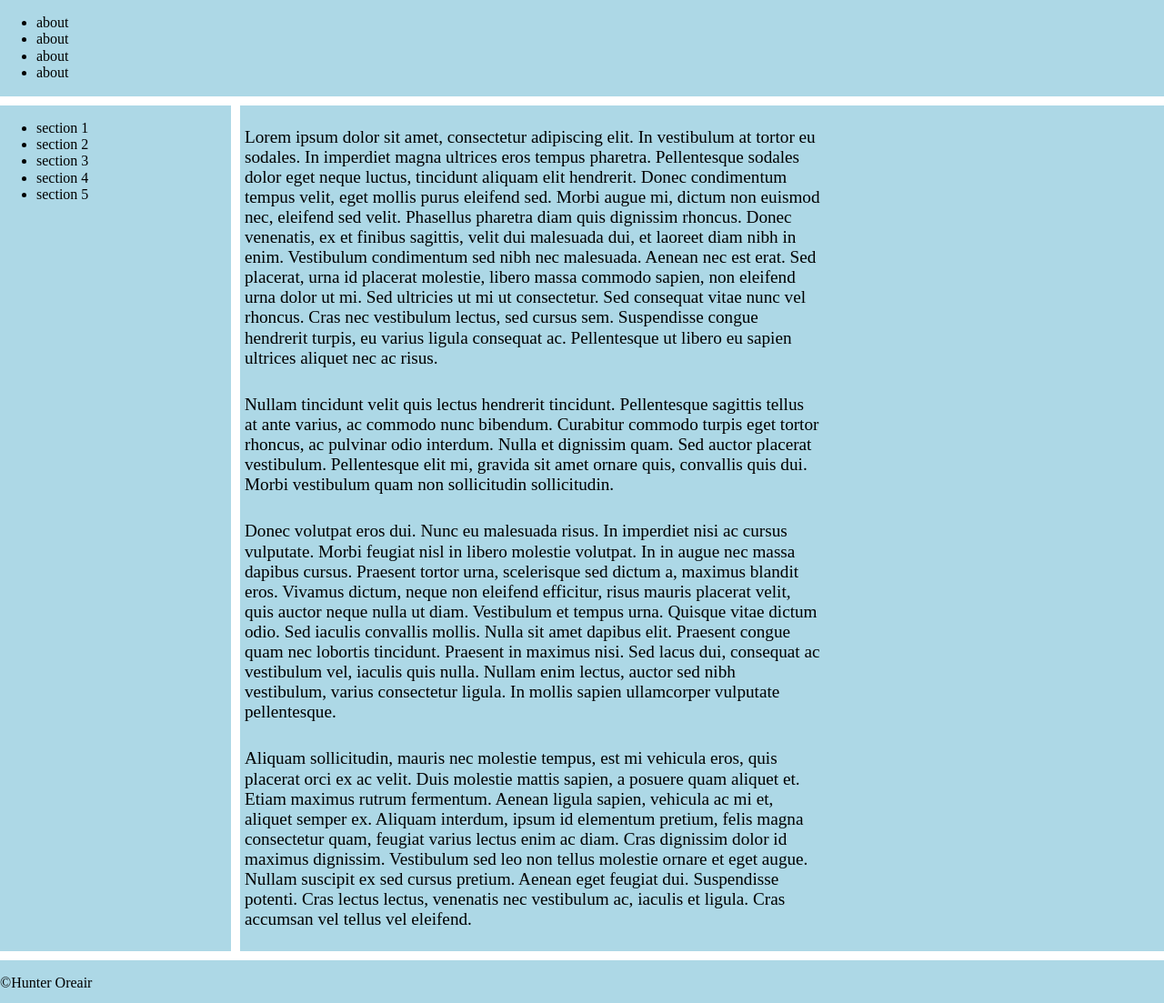
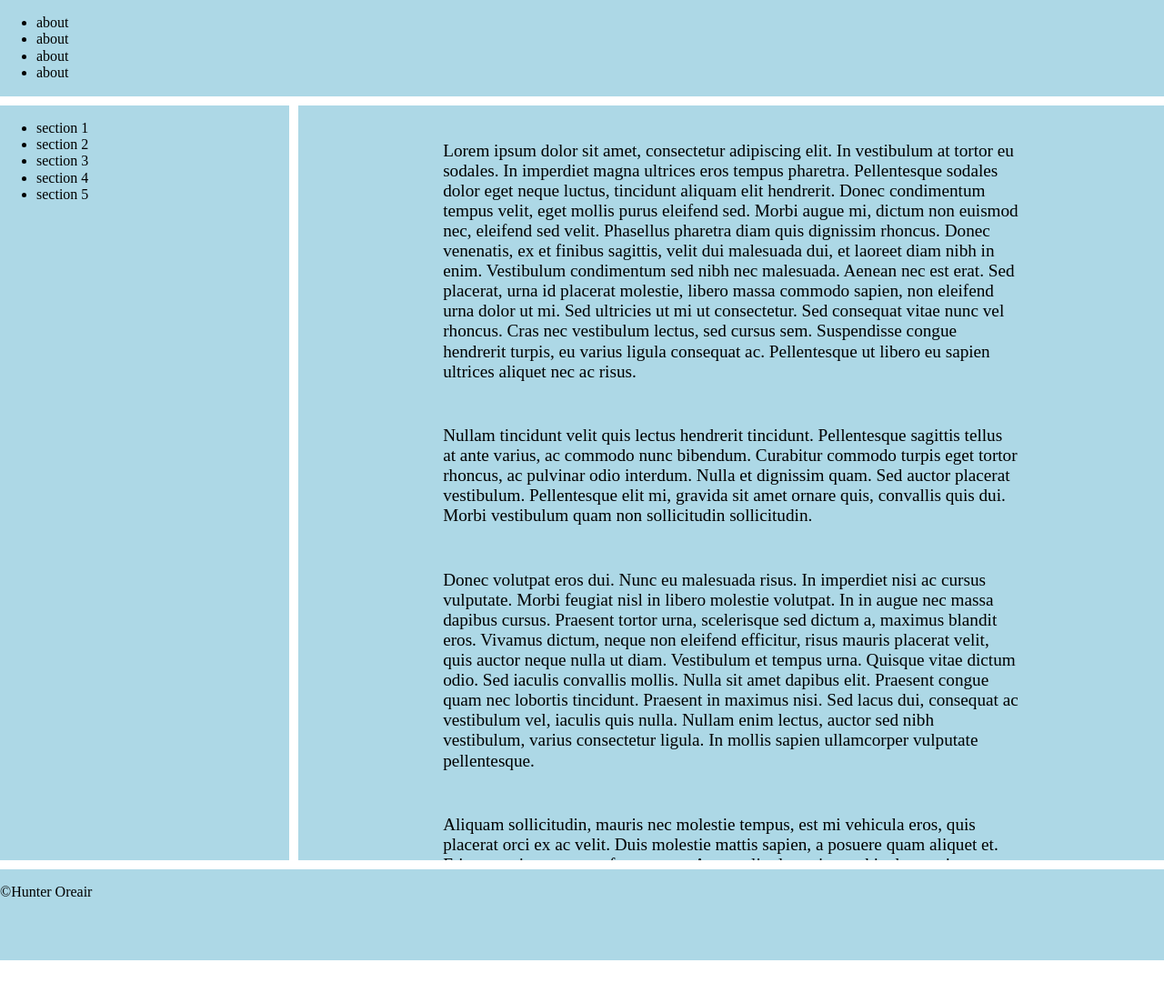
Before and after one commit to HuntOreo/grid-practice-site, a plain HTML site: page index.html in a window 1280 px wide. Shown: the whole page at 91% size. After the commit the page ends 1056 px from the top, so only its background shows below. Drawn offline with nearby package versions, Linux system fonts and the light colour scheme.

Commit message:
Position main article and add scroll for overflow

```diff
--- a/style.css
+++ b/style.css
@@ -4,7 +4,7 @@ body {
 
 .container {
   display: grid;
-  grid-template-columns: 1fr 4fr;
+  grid-template-columns: 1fr 3fr;
   height: 100%;
   gap: 10px;
 }
@@ -16,7 +16,12 @@ header {
 
 main {
   background-color: lightblue;
-  /* grid-row: 2 / -1; */
+
+  display: grid;
+  justify-content: center;
+  max-height: 800px;
+  padding: 15px;
+  overflow: auto;
 }
 
 main > p {
@@ -28,6 +33,8 @@ main > p {
 
 .sidenav {
   background-color: lightblue;
+
+
 }
 
 footer {
```
